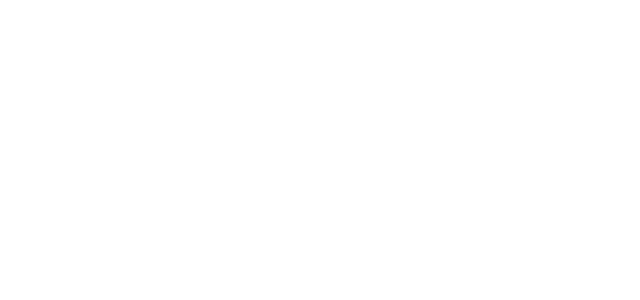
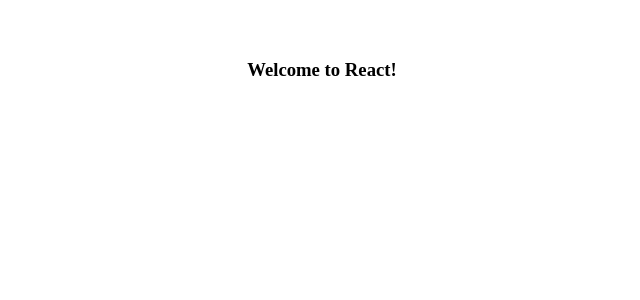
Before and after one commit to OgbodoChinonso/myreact-session1-assignment-, a React (Vite) app: page / in a window 1280 px wide. Shown: the top 300 px of the page, without its empty margins (318-958 px from the left). Built offline with nearby package versions, Linux system fonts and the light colour scheme.

Commit message:
Exercise 1 completed

```diff
--- a/src/App.tsx
+++ b/src/App.tsx
@@ -1,11 +1,12 @@
 //import { useState } from 'react'
 import './App.css'
+import WelcomeMessage from './components/WelcomeMessage'
 
 function App() {
 
   return (
     <>
-
+    <WelcomeMessage />
     </>
   )
 }
--- /dev/null
+++ b/src/components/WelcomeMessage.tsx
@@ -0,0 +1,9 @@
+function WelcomeMessage(){
+  return(
+    <>
+    <h3>Welcome to React!</h3>
+    </>
+  )
+};
+
+export default WelcomeMessage;
```
